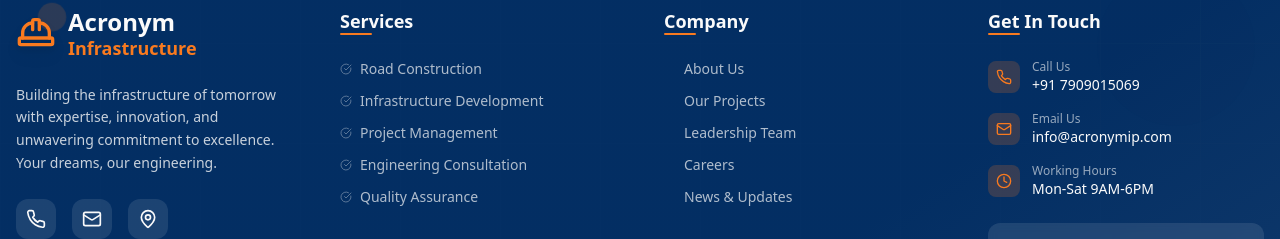
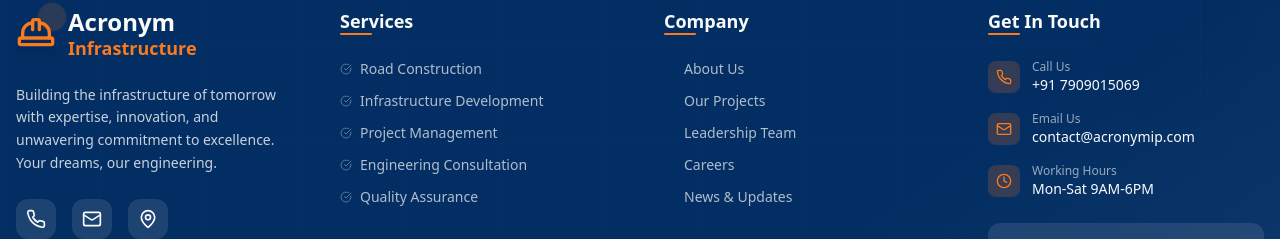
Before and after one commit to itsmodassir/modern-site-open, a React (Vite) app: page / in a window 1280 px wide. Shown: the part 3360-3599 px from the top of the page. Built offline with nearby package versions, Linux system fonts and the light colour scheme.

Commit message:
Visual edit in Lovable
Edited UI in Lovable

```diff
--- a/src/pages/Index.tsx
+++ b/src/pages/Index.tsx
@@ -381,7 +381,7 @@ const Index = () => {
                   </div>
                   <div>
                     <p className="text-primary-foreground/60 text-xs">Email Us</p>
-                    <p className="text-primary-foreground font-medium">info@acronymip.com</p>
+                    <p className="text-primary-foreground font-medium">contact@acronymip.com</p>
                   </div>
                 </div>
 
```
